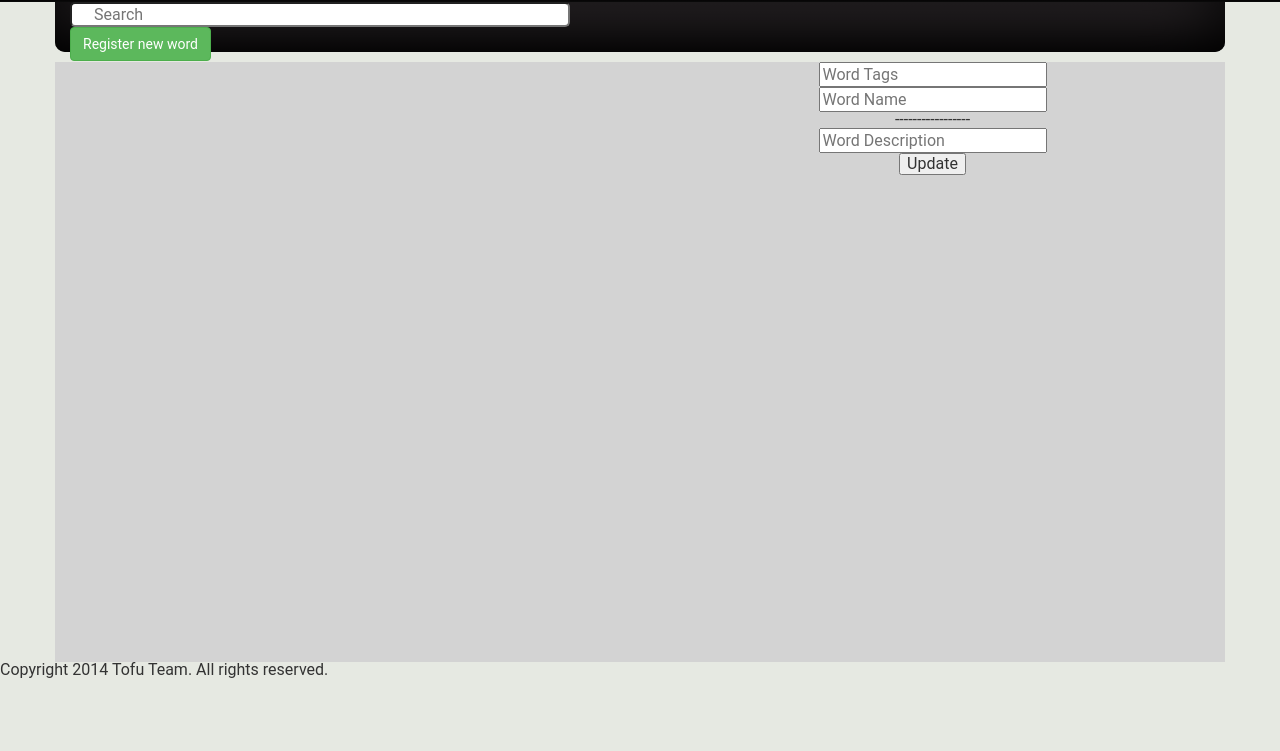
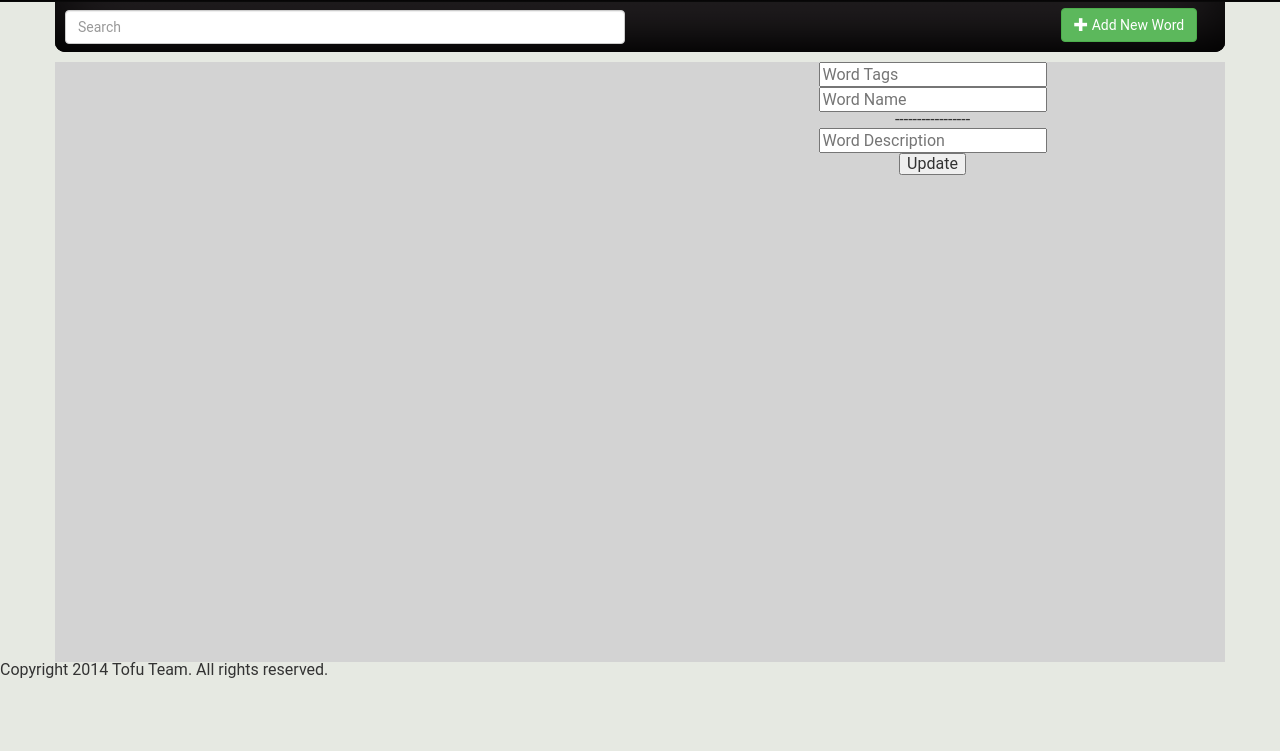
Before and after one commit to tomohiro-n/tofu, a plain HTML site: page public/index.html in a window 1280 px wide. Shown: the part 49-800 px from the top of the page. Drawn offline with nearby package versions, Linux system fonts and the light colour scheme; some packages are replaced by stand-ins of ours.

Commit message:
fix #43 made the search bar nicely and stylise the add new button

```diff
--- a/public/index.html
+++ b/public/index.html
@@ -27,18 +27,27 @@
 	 		</nav>
  		</div>
 
-		<!-----search nav ---->
+
+		<!-----search nav header---->
 		<div ng-controller="tofuController">
 
 			<div class = "header-nav-search">
 				<div class="container">
-					<div class="row">
-						<div class="col-sm-12" style="height:50px">
-				       		<input class="searchbox" ng-model="query" placeholder="Search">
-				       		</form>
+					<div class="row nav-search">
+						<div class="col-sm-12 nav-search" style="height:50px">
+				       		<!-----search bar start ---->
+				       		<form class="navbar-form navbar-left" role="search" placeholder="Search">
+				       			<div class="form-group">
+							   		<input type="text" class="form-control search-box" placeholder="Search" ng-model="query">
+							    </div>
+							</form>
+							<!-----search bar end---->
 
 							<form ng-submit="registerNewWord()">
-								<input type="submit" class="btn btn-success btn-large" value="Register new word"/>
+								<button type="submit" class="btn btn-success btn-large register-new-word"/>
+									<span class="glyphicon glyphicon-plus"></span> Add New Word
+								</button>
+
 							</form>
 						</div>
 				 	</div>
--- a/public/sass/screen.scss
+++ b/public/sass/screen.scss
@@ -12,9 +12,6 @@
 --------------------------------------------*/
 
 /*Grid Params*/
-$column_left_grid_num: 15;
-$column_right_grid_num: 15;
-$one_grid: 30px;
 $height_per_word_in_list: 75px;
 
 /*fill color*/
@@ -70,23 +67,29 @@ a {
   @include navbar-bg;
 }
 
-.header-nav-search {
-  .container{
-    .row{
-      .col-sm-12{
+.header-nav-search{
+
+      .row{
+      position: relative;
+      }
+
+      .nav-search{
         @include navbar-bg;
         border-bottom-right-radius: 10px;
         border-bottom-left-radius: 10px;
         border-bottom-width: 1px;
       }
-    }
-  }
-}
 
-.header-nav-search{
-  .btn{
-        margin-right: 100px;
-  }
+      .register-new-word{
+        position: absolute;
+        left: 86%;
+        bottom: 10px;
+      }
+
+      .search-box{
+        width:560px;
+        margin-left: -20px;
+      }
 }
 
 .searchbox{
@@ -160,7 +163,7 @@ Common for the columns (new ver with Bootstrap)
 	text-align: center;
 	display: table-cell;
 	overflow-y:scroll;
-  	top:0px;
-  	left:0px;
+  top:0px;
+  left:0px;
   }
 }
```
Also changed, not shown: public/stylesheets/screen.css.
